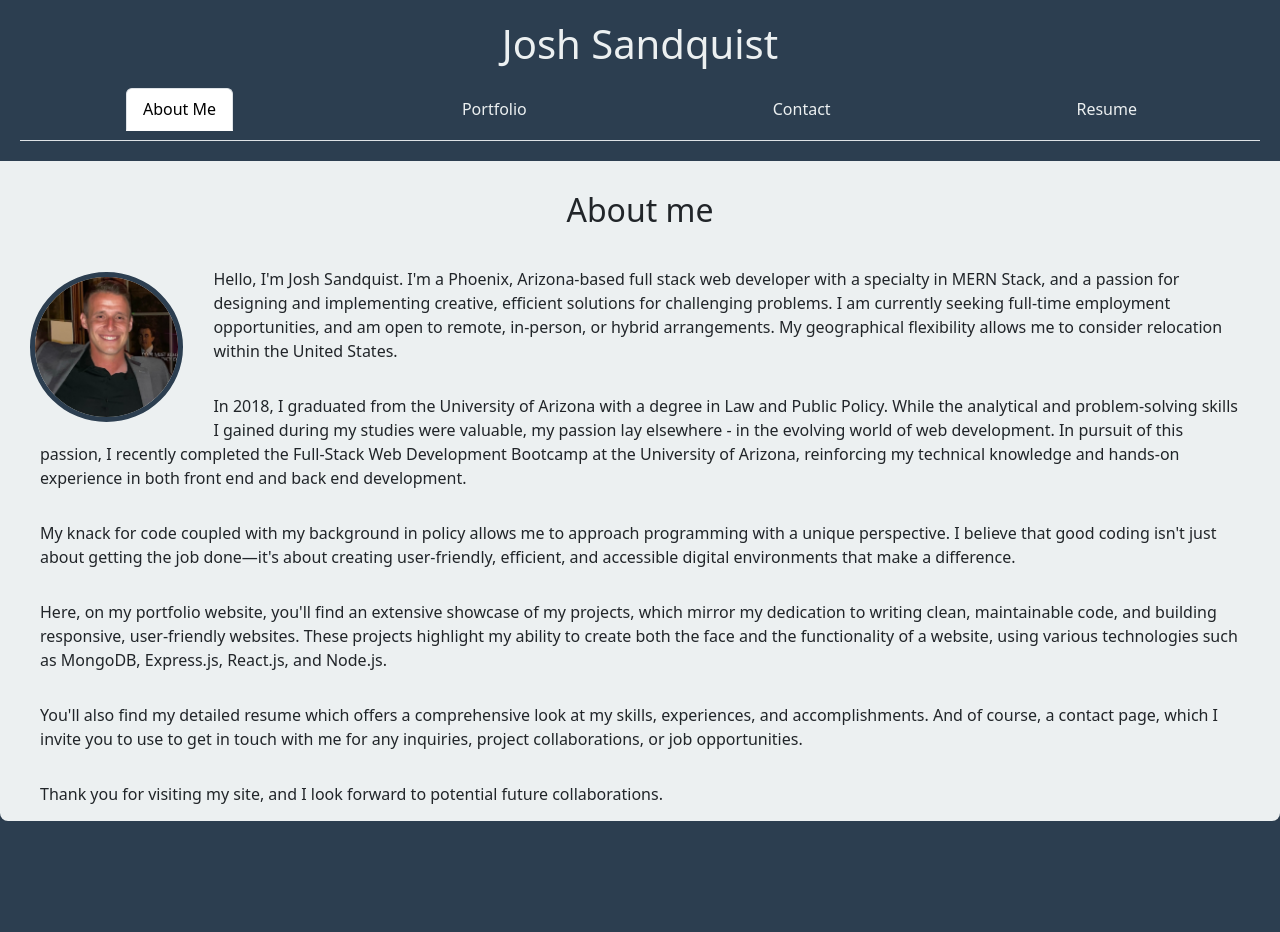
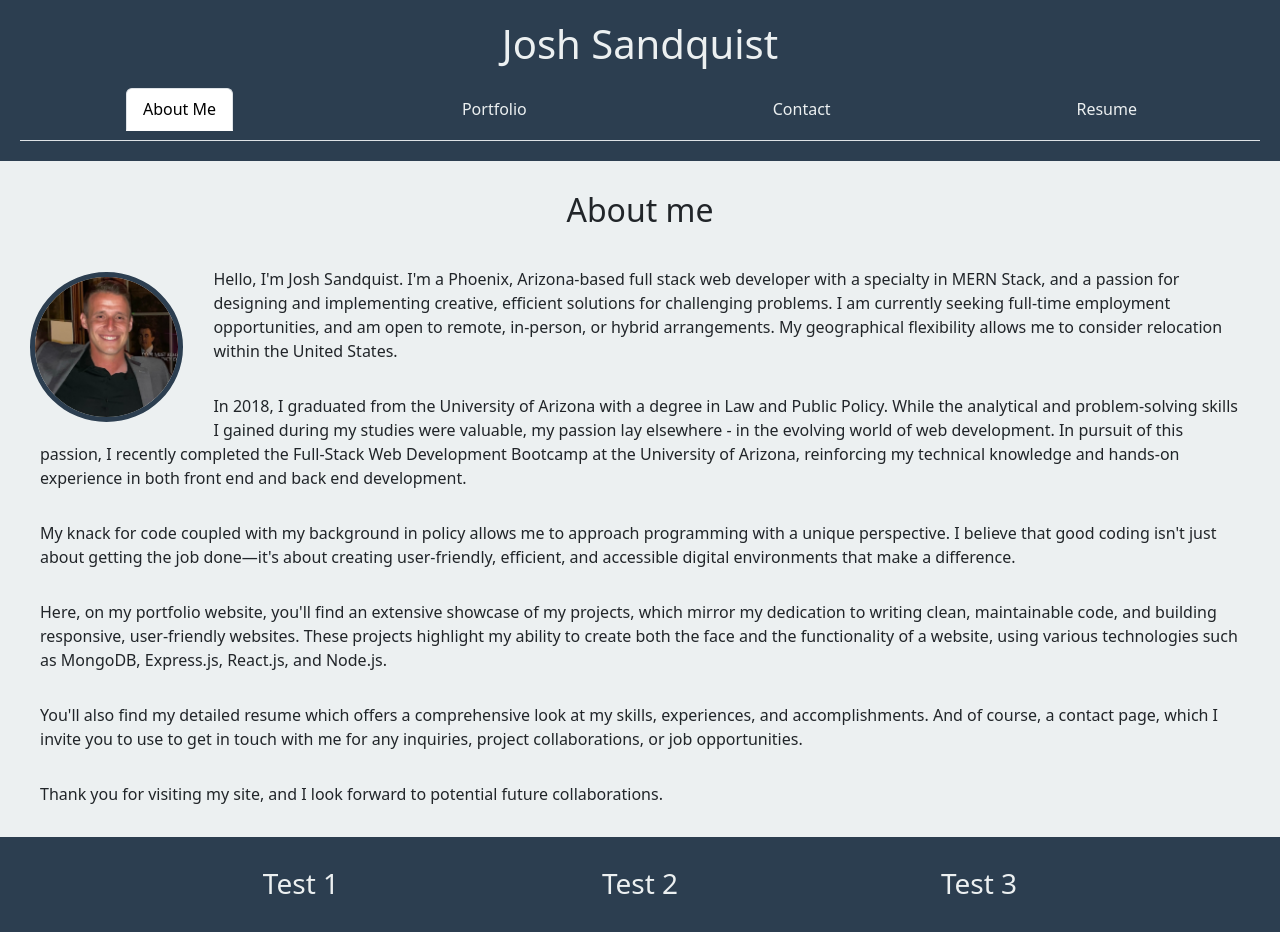
Before and after one commit to joshsandquist/react-portfollio, a React (Create React App) app: page / in a window 1280 px wide. Shown: the top 932 px of the page. Before the commit the page ends 821 px from the top, so only its background shows below. Built offline with nearby package versions, Linux system fonts and the light colour scheme.

Commit message:
added footer

```diff
--- a/src/App.css
+++ b/src/App.css
@@ -105,3 +105,12 @@ header h1 {
     box-shadow: 0px 0px 10px var(--text-dark);
 
 }
+
+.footer {
+    height: 100px;
+    color: var(--light);
+    background-color: var(--dark);
+    display: flex;
+    justify-content:space-evenly;
+    align-items: center;
+}
--- a/src/App.js
+++ b/src/App.js
@@ -1,10 +1,12 @@
 import React from "react"
 import PortfolioContainer from "./components/PortfolioContainer";
 import "./App.css"
+import Footer from "./components/Footer";
 
 const App = () =>
 <div className= 'portfolioContainer' >
-    <PortfolioContainer />
+    <PortfolioContainer/>
+    <Footer/>
 </div>
 
 
--- a/src/components/Footer.js
+++ b/src/components/Footer.js
@@ -0,0 +1,13 @@
+import React from 'react';
+
+const Footer = () => {
+    return (
+        <div className='footer'>
+            <h3>Test 1</h3>
+            <h3>Test 2</h3>
+            <h3>Test 3</h3>
+        </div>
+    );
+}
+
+export default Footer
--- a/src/components/PortfolioContainer.js
+++ b/src/components/PortfolioContainer.js
@@ -4,6 +4,7 @@ import About from './pages/About'
 import Portfolio from './pages/Portfolio'
 import Contact from './pages/Contact'
 import Resume from './pages/Resume'
+
 
 const PortfolioContainer = () => {
     const [currentPage, setPage] = useState('About Me')
@@ -27,6 +28,7 @@ const PortfolioContainer = () => {
         <div>
             <Header currentPage={currentPage} setPage={setPage} />
             {renderPage()}
+
         </div>)
 
     }
```
